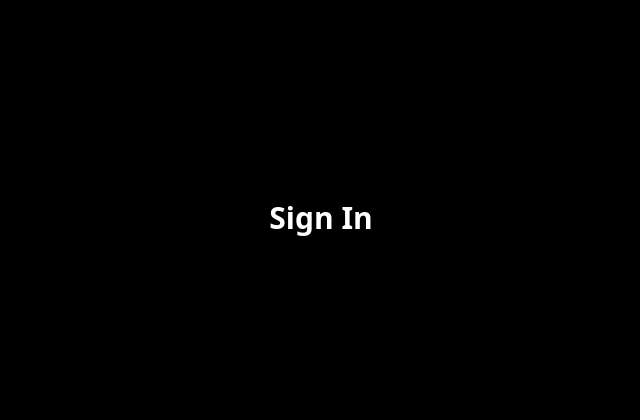
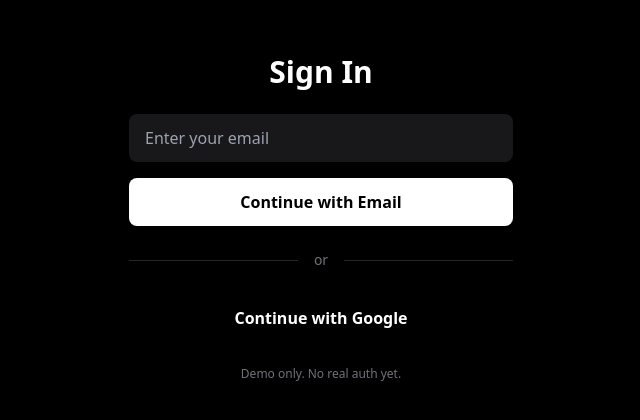
Before and after one commit to BoogieBoogatti/Luminar-Genesis, a Next.js app: page /auth in a window 1280 px wide. Shown: the part 182-602 px from the top of the page, without its empty margins (319-959 px from the left). Built offline with nearby package versions, Linux system fonts and the light colour scheme.

Commit message:
Enhance AuthPage with email and Google login options
Updated the AuthPage component to include a form for email login and a button for Google login. Improved layout and added validation for email input.

```diff
--- a/app/auth/page.tsx
+++ b/app/auth/page.tsx
@@ -1,7 +1,65 @@
+"use client";
+
+import { useState } from "react";
+import { useRouter } from "next/navigation";
+
 export default function AuthPage() {
+  const [email, setEmail] = useState("");
+  const router = useRouter();
+
+  const handleEmailLogin = (e: React.FormEvent) => {
+    e.preventDefault();
+    if (!email.includes("@")) return alert("Enter valid email");
+    // TODO: Replace with Supabase/NextAuth later
+    localStorage.setItem("luminar_user", email);
+    router.push("/dashboard?v=1");
+  };
+
+  const handleGoogleLogin = () => {
+    // TODO: Replace with NextAuth Google Provider later
+    localStorage.setItem("luminar_user", "google@demo.com");
+    router.push("/dashboard?v=1");
+  };
+
   return (
-    <main className="min-h-screen bg-black text-white flex items-center justify-center">
-      <h1 className="text-3xl font-bold">Sign In</h1>
+    <main className="min-h-screen bg-black text-white flex items-center justify-center px-6">
+      <div className="w-full max-w-sm space-y-6">
+        <h1 className="text-3xl font-bold text-center">Sign In</h1>
+
+        <form onSubmit={handleEmailLogin} className="space-y-4">
+          <input
+            type="email"
+            value={email}
+            onChange={(e) => setEmail(e.target.value)}
+            placeholder="Enter your email"
+            className="w-full px-4 py-3 rounded-lg bg-zinc-900 border-zinc-700 focus:outline-none focus:border-white"
+            required
+          />
+          <button
+            type="submit"
+            className="w-full py-3 rounded-lg bg-white text-black font-semibold hover:bg-zinc-200 transition"
+          >
+            Continue with Email
+          </button>
+        </form>
+
+        <div className="flex items-center gap-4 text-zinc-500">
+          <div className="h-px bg-zinc-800 flex-1" />
+          <span className="text-sm">or</span>
+          <div className="h-px bg-zinc-800 flex-1" />
+        </div>
+
+        <button
+          onClick={handleGoogleLogin}
+          className="w-full py-3 rounded-lg border-zinc-700 font-semibold hover:bg-zinc-900 transition"
+        >
+          Continue with Google
+        </button>
+
+        <p className="text-xs text-zinc-500 text-center">
+          Demo only. No real auth yet.
+        </p>
+      </div>
     </main>
-  )
+  );
 }
```
